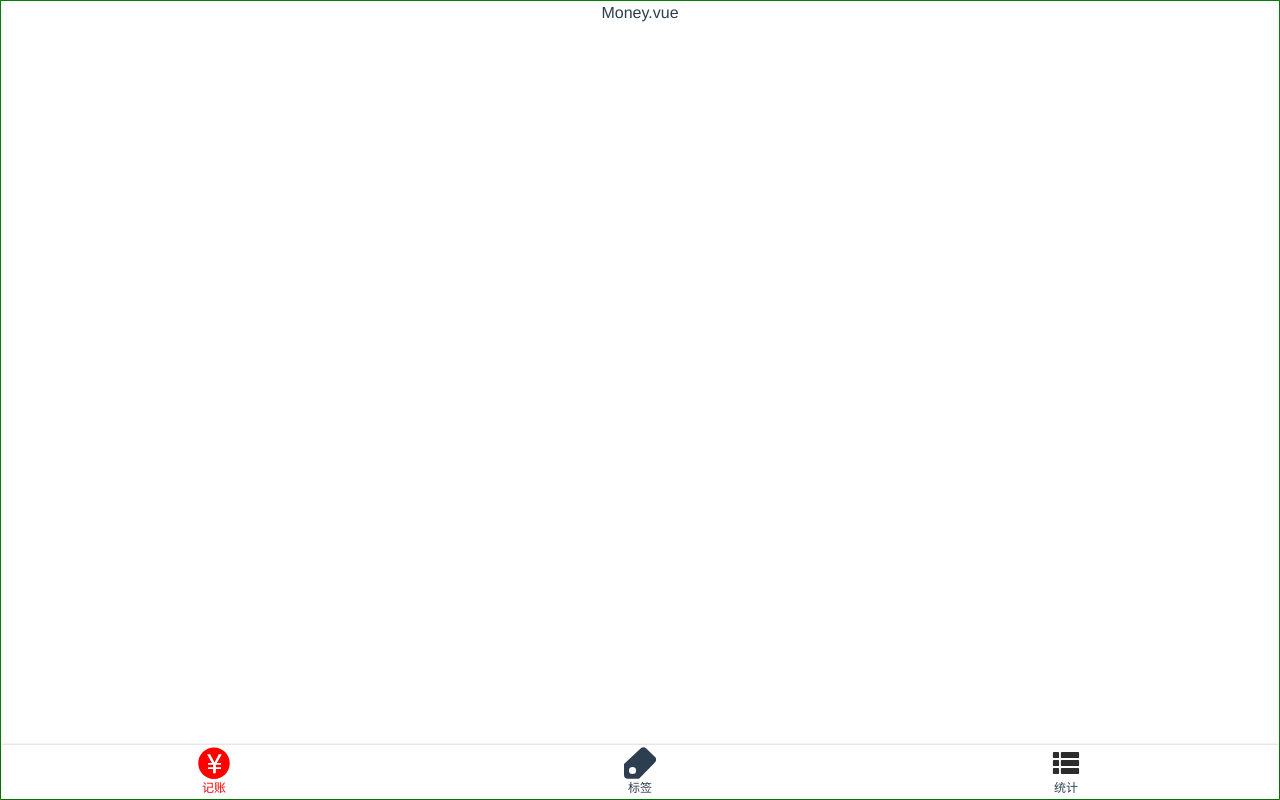
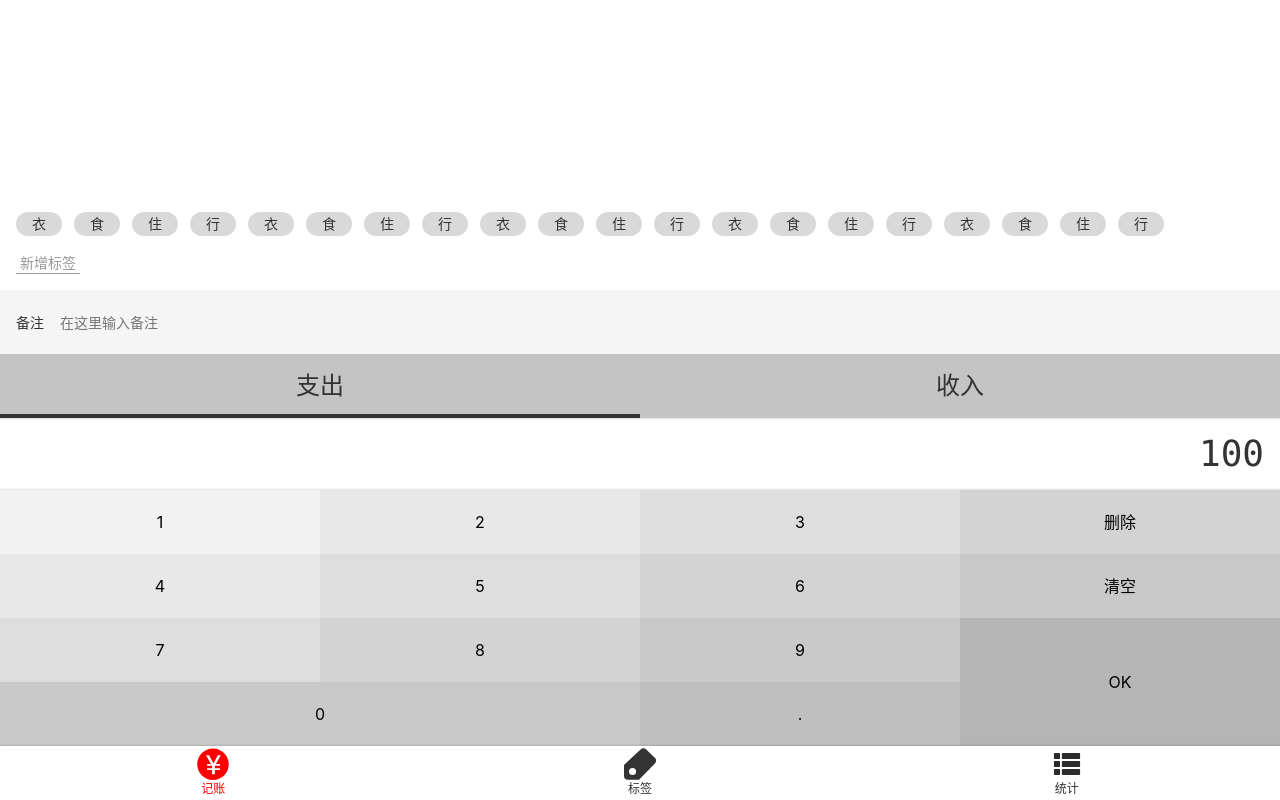
Before and after one commit to 332862394/moaccountvue, a Vue app: page /#/money in a window 1280 px wide. Built offline with nearby package versions, Linux system fonts and the light colour scheme.

Commit message:
HTMLH额和CSS写好了

```diff
--- a/src/App.vue
+++ b/src/App.vue
@@ -5,36 +5,15 @@
 </template>
 
 <style lang="scss">
-* {
-  margin: 0;
-  padding: 0;
-  box-sizing: border-box;
-}
+@import "~@/assets/style/helper.scss";
+@import "~@/assets/style/reset.scss";
+
 body {
-  line-height: 1.5;
-}
-a {
-  text-decoration: none;
-  color: inherit;
-}
-#app {
-  font-family: Avenir, Helvetica, Arial, sans-serif;
   -webkit-font-smoothing: antialiased;
   -moz-osx-font-smoothing: grayscale;
-  text-align: center;
-  color: #2c3e50;
-}
-
-#nav {
-  padding: 30px;
-
-  a {
-    font-weight: bold;
-    color: #2c3e50;
-
-    &.router-link-exact-active {
-      color: #42b983;
-    }
-  }
+  color: #333;
+  line-height: 1.5;
+  font-family: $font-hei;
+  font-size: 16px;
 }
 </style>
--- /dev/null
+++ b/src/assets/style/helper.scss
@@ -0,0 +1,29 @@
+$font-hei: -apple-system, "Noto Sans", "Helvetica Neue", Helvetica,
+  "Nimbus Sans L", Arial, "Liberation Sans", "PingFang SC", "Hiragino Sans GB",
+  "Noto Sans CJK SC", "Source Han Sans SC", "Source Han Sans CN",
+  "Microsoft YaHei", "Wenquanyi Micro Hei", "WenQuanYi Zen Hei", "ST Heiti",
+  SimHei, "WenQuanYi Zen Hei Sharp", sans-serif;
+$font-kai: Baskerville, Georgia, "Liberation Serif", "Kaiti SC", STKaiti,
+  "AR PL UKai CN", "AR PL UKai HK", "AR PL UKai TW", "AR PL UKai TW MBE",
+  "AR PL KaitiM GB", KaiTi, KaiTi_GB2312, DFKai-SB, "TW\-Kai", serif;
+$font-song: Georgia, "Nimbus Roman No9 L", "Songti SC", "Noto Serif CJK SC",
+  "Source Han Serif SC", "Source Han Serif CN", STSong, "AR PL New Sung",
+  "AR PL SungtiL GB", NSimSun, SimSun, "TW\-Sung", "WenQuanYi Bitmap Song",
+  "AR PL UMing CN", "AR PL UMing HK", "AR PL UMing TW", "AR PL UMing TW MBE",
+  PMingLiU, MingLiU, serif;
+$color-highlight: #f00;
+%clearFix {
+  &::after {
+    content: "";
+    clear: both;
+    display: block;
+  }
+}
+$color-shadow: rgba(0, 0, 0, 0.25);
+%outerShadow {
+  box-shadow: 0 0 3px $color-shadow;
+}
+%innerShadow {
+  box-shadow: inset 0 -3px 3px -3px $color-shadow,
+    inset 0 3px 3px -3px $color-shadow;
+}
--- /dev/null
+++ b/src/assets/style/reset.scss
@@ -0,0 +1,20 @@
+* {
+  margin: 0;
+  padding: 0;
+  box-sizing: border-box;
+}
+a {
+  text-decoration: none;
+  color: inherit;
+}
+ul,
+ol {
+  list-style: none;
+}
+button,
+input {
+  font: inherit;
+}
+:focus {
+  outline: none;
+}
--- a/src/components/Layout.vue
+++ b/src/components/Layout.vue
@@ -1,25 +1,27 @@
 <template>
-  <div class="nav-wrapper">
-    <div class="content"><slot /></div>
+  <div class="layout-wrapper" :class="classPrefix && `${classPrefix}-wrapper`">
+    <div class="content" :class="classPrefix && `${classPrefix}-content`">
+      <slot />
+    </div>
     <Nav />
   </div>
 </template>
 
 <script lang="ts">
 export default {
+  props: ["classPrefix"],
   name: "Layout",
 };
 </script>
 
-<style scoped>
-.nav-wrapper {
-  border: 1px solid green;
+<style lang="scss" scoped>
+.layout-wrapper {
   display: flex;
   flex-direction: column;
   height: 100vh;
 }
 .content {
+  overflow: auto;
   flex-grow: 1;
-  overflow: auto;
 }
 </style>
--- a/src/components/Nav.vue
+++ b/src/components/Nav.vue
@@ -22,9 +22,10 @@
 </script>
 
 <style lang="scss" scoped>
+@import "~@/assets/style/helper.scss";
 nav {
+  @extend %outerShadow;
   display: flex;
-  box-shadow: 0 0 3px rgba(0, 0, 0, 0.25);
   flex-direction: row;
   font-size: 12px;
   > .item {
@@ -40,7 +41,7 @@
     }
   }
   > .item.selected {
-    color: red;
+    color: $color-highlight;
   }
 }
 </style>
--- a/src/views/Money.vue
+++ b/src/views/Money.vue
@@ -1,6 +1,64 @@
 <template>
-  <Layout>
-    <p>Money.vue</p>
+  <Layout class-prefix="layout">
+    <div class="numberPad">
+      <div class="output">100</div>
+      <div class="buttons">
+        <button>1</button>
+        <button>2</button>
+        <button>3</button>
+        <button>删除</button>
+        <button>4</button>
+        <button>5</button>
+        <button>6</button>
+        <button>清空</button>
+        <button>7</button>
+        <button>8</button>
+        <button>9</button>
+        <button class="ok">OK</button>
+        <button class="zero">0</button>
+        <button>.</button>
+      </div>
+    </div>
+    <div>
+      <ul class="types">
+        <li class="selected">支出</li>
+        <li>收入</li>
+      </ul>
+    </div>
+
+    <div>
+      <label class="notes">
+        <span class="name">备注</span>
+        <input type="text" placeholder="在这里输入备注" />
+      </label>
+    </div>
+    <div class="tags">
+      <div class="new">
+        <button>新增标签</button>
+      </div>
+      <ul class="current">
+        <li>衣</li>
+        <li>食</li>
+        <li>住</li>
+        <li>行</li>
+        <li>衣</li>
+        <li>食</li>
+        <li>住</li>
+        <li>行</li>
+        <li>衣</li>
+        <li>食</li>
+        <li>住</li>
+        <li>行</li>
+        <li>衣</li>
+        <li>食</li>
+        <li>住</li>
+        <li>行</li>
+        <li>衣</li>
+        <li>食</li>
+        <li>住</li>
+        <li>行</li>
+      </ul>
+    </div>
   </Layout>
 </template>
 
@@ -10,5 +68,139 @@
 };
 </script>
 
+<style lang="scss">
+.layout-content {
+  display: flex;
+  flex-direction: column-reverse;
+}
+</style>
 <style lang="scss" scoped>
+@import "~@/assets/style/helper.scss";
+.numberPad {
+  .output {
+    @extend %clearFix;
+    @extend %innerShadow;
+    font-size: 36px;
+    font-family: Consolas, monospace;
+    padding: 9px 16px;
+    text-align: right;
+  }
+  .buttons {
+    @extend %clearFix;
+    > button {
+      width: 25%;
+      height: 64px;
+      float: left;
+      background: transparent;
+      border: none;
+      &.ok {
+        height: 64 * 2px;
+        float: right;
+      }
+      &.zero {
+        width: 25 * 2%;
+      }
+      $bg: #f2f2f2;
+      &:nth-child(1) {
+        background: $bg;
+      }
+      &:nth-child(2),
+      &:nth-child(5) {
+        background: darken($bg, 4%);
+      }
+      &:nth-child(3),
+      &:nth-child(6),
+      &:nth-child(9) {
+        background: darken($bg, 4 * 2%);
+      }
+      &:nth-child(4),
+      &:nth-child(7),
+      &:nth-child(10) {
+        background: darken($bg, 4 * 3%);
+      }
+      &:nth-child(8),
+      &:nth-child(11),
+      &:nth-child(13) {
+        background: darken($bg, 4 * 4%);
+      }
+      &:nth-child(14) {
+        background: darken($bg, 4 * 5%);
+      }
+      &:nth-child(12) {
+        background: darken($bg, 4 * 6%);
+      }
+    }
+  }
+}
+.types {
+  background: #c4c4c4;
+  display: flex;
+  text-align: center;
+  font-size: 24px;
+  > li {
+    width: 50%;
+    height: 64px;
+    display: flex;
+    justify-content: center;
+    align-items: center;
+    position: relative;
+    &.selected::after {
+      content: "";
+      position: absolute;
+      bottom: 0;
+      left: 0;
+      width: 100%;
+      height: 4px;
+      background: #333;
+    }
+  }
+}
+.notes {
+  font-size: 14px;
+  background: #f5f5f5;
+  padding-left: 16px;
+  display: flex;
+  align-items: center;
+  .name {
+    padding-right: 16px;
+  }
+  input {
+    height: 64px;
+    flex-grow: 1;
+    background: transparent;
+    border: none;
+    padding-right: 16px;
+  }
+}
+.tags {
+  font-size: 14px;
+  padding: 16px;
+  flex-grow: 1;
+  display: flex;
+  flex-direction: column-reverse;
+  > .current {
+    display: flex;
+    flex-wrap: wrap;
+    > li {
+      background: #d9d9d9;
+      $h: 24px;
+      height: $h;
+      line-height: $h;
+      border-radius: $h/2;
+      padding: 0 16px;
+      margin-right: 12px;
+      margin-top: 4px;
+    }
+  }
+  > .new {
+    padding-top: 16px;
+    button {
+      background: transparent;
+      border: none;
+      color: #999;
+      border-bottom: 1px solid;
+      padding: 0 4px;
+    }
+  }
+}
 </style>
```
